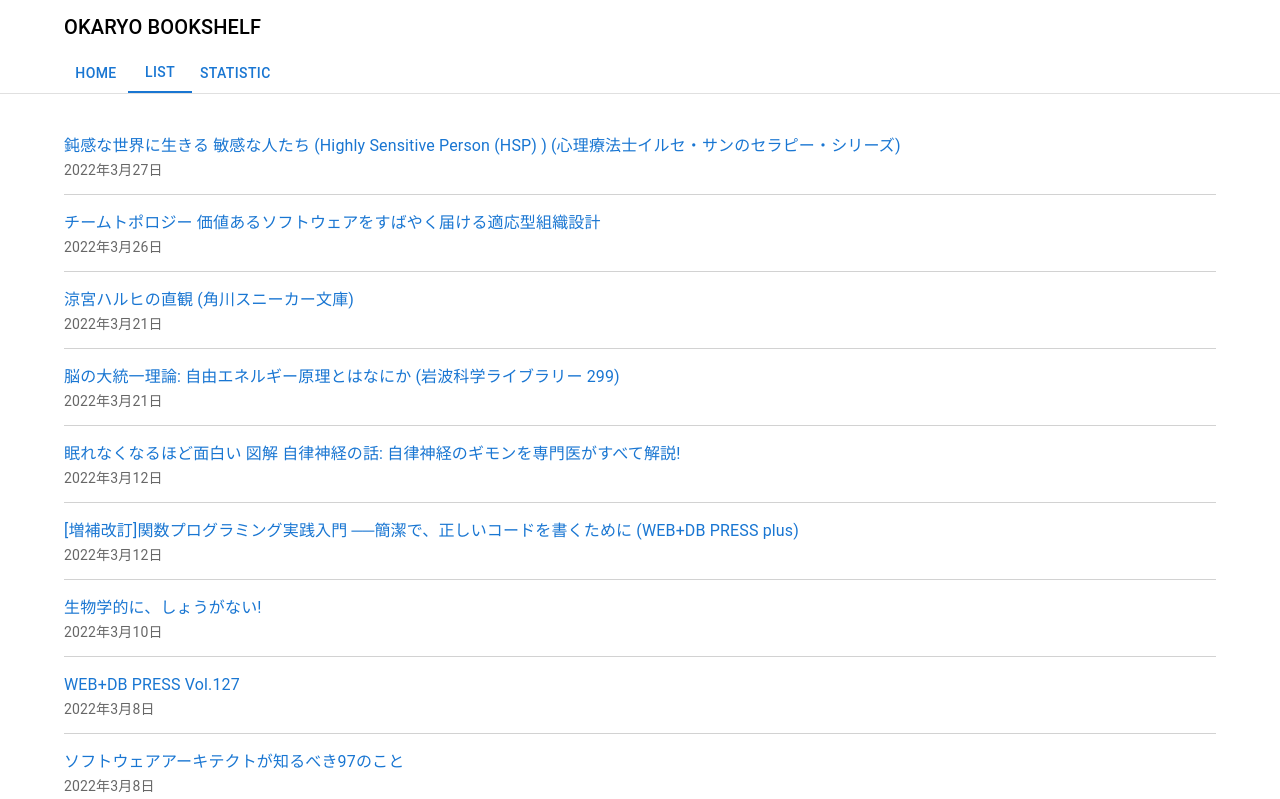
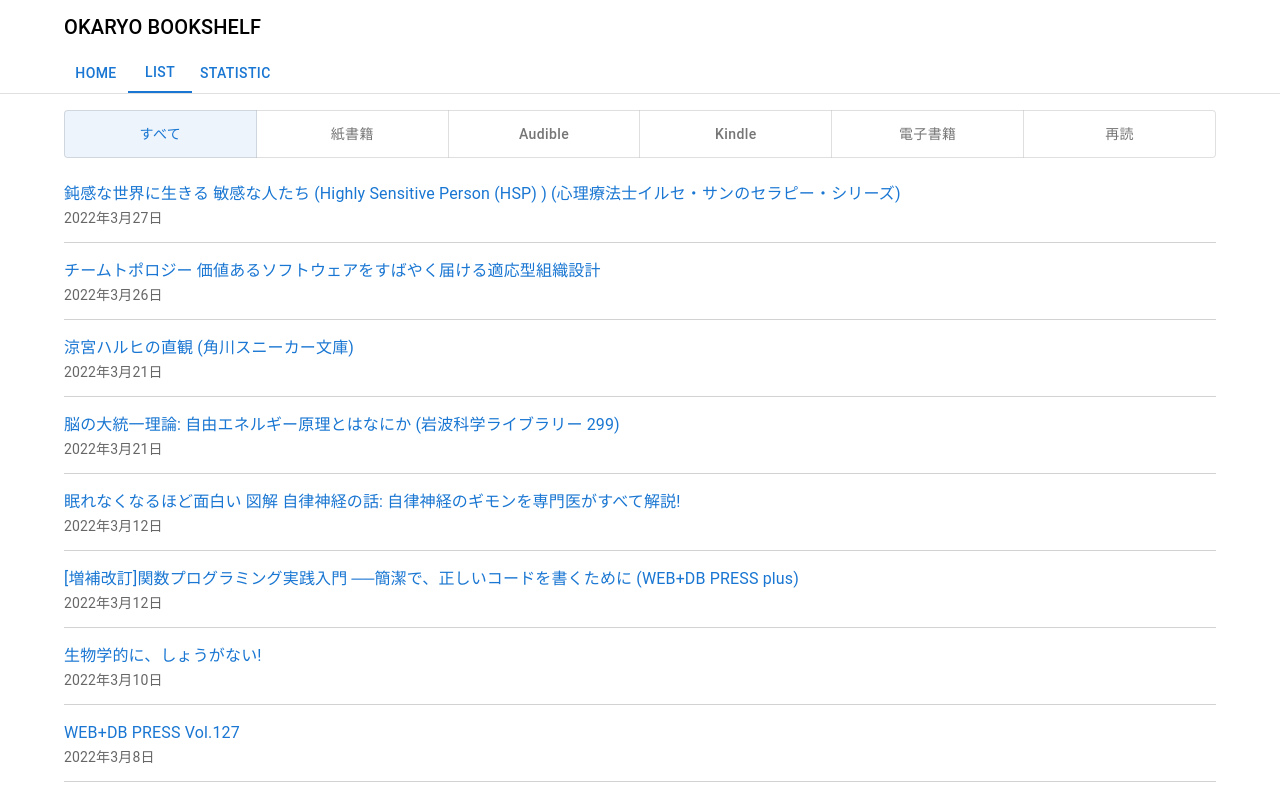
Before and after one commit to okaryo/book.okaryo.io, a Next.js app: page /list in a window 1280 px wide. Shown: the top 799 px of the page. Built offline with nearby package versions, Linux system fonts and the light colour scheme.

Commit message:
[modify] book list page to add filter buttons

```diff
--- a/src/components/BookList.tsx
+++ b/src/components/BookList.tsx
@@ -1,11 +1,57 @@
-import { Link, List, ListItem, ListItemButton, ListItemText, Typography } from '@mui/material'
+import { Button, ButtonGroup, Link, List, ListItem, ListItemButton, ListItemText, ToggleButton, ToggleButtonGroup, Typography } from '@mui/material'
+import { Box } from '@mui/system'
+import { useState } from 'react'
 import { useSelector } from 'react-redux'
+import { BookRecords } from '../model/BookRecords'
 import { RootState } from '../store'
 
+type FilterType = 'All' | 'Paper' | 'Audible' | 'Kindle' | 'Ebook' | 'Rereading'
+
 const BookList = () => {
-  const bookRecords = useSelector((state: RootState) => state.domain.bookRecords)
+  const allBookRecords = useSelector((state: RootState) => state.domain.bookRecords)
+  const [filterType, setFilterType] = useState<FilterType>('All')
+
+  var bookRecords: BookRecords
+  switch (filterType) {
+    case 'All':
+      bookRecords = allBookRecords
+      break
+    case 'Paper':
+      bookRecords = allBookRecords.filterByPaperFormat()
+      break
+    case 'Audible':
+      bookRecords = allBookRecords.filterByAudibleFormat()
+      break
+    case 'Kindle':
+      bookRecords = allBookRecords.filterByKindleFormat()
+      break
+    case 'Ebook':
+      bookRecords = allBookRecords.filterByEbookFormat()
+      break
+    case 'Rereading':
+      bookRecords = allBookRecords.filterByRereading()
+      break
+  }
+
 
   return (
+    <Box>
+      <ToggleButtonGroup
+        exclusive
+        fullWidth
+        color='primary'
+        value={filterType}
+        onChange={(_, value) => setFilterType(value)}
+        style={{ textTransform: 'none' }}
+      >
+        <ToggleButton value="All">すべて</ToggleButton>
+        <ToggleButton value="Paper">紙書籍</ToggleButton>
+        <ToggleButton value="Audible" style={{ textTransform: 'none' }}>Audible</ToggleButton>
+        <ToggleButton value="Kindle" style={{ textTransform: 'none' }}>Kindle</ToggleButton>
+        <ToggleButton value="Ebook">電子書籍</ToggleButton>
+        <ToggleButton value="Rereading">再読</ToggleButton>
+      </ToggleButtonGroup>
+
       <List>
         {
           bookRecords.values.map((record, index) => {
@@ -38,6 +84,7 @@ const BookList = () => {
           })
         }
       </List>
+    </Box>
   )
 }
 
```
Lines whose indentation alone changed are shown as unchanged.
